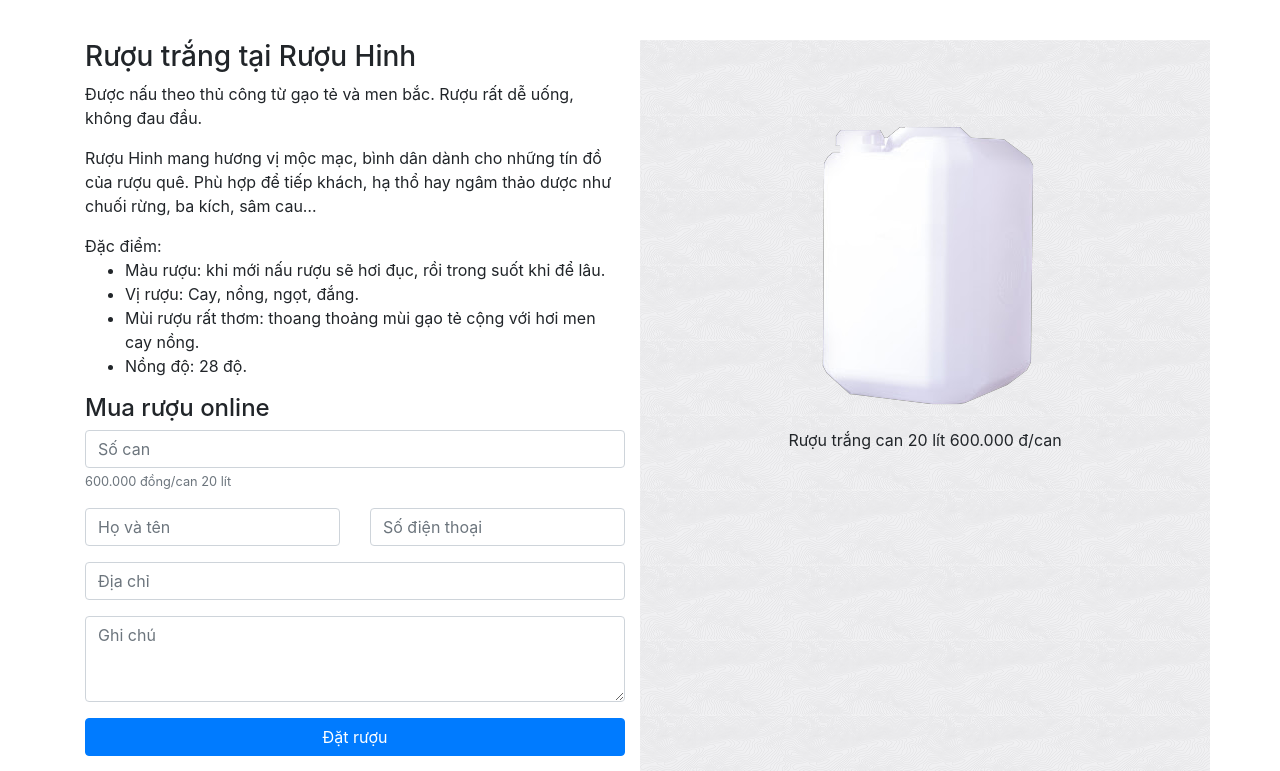
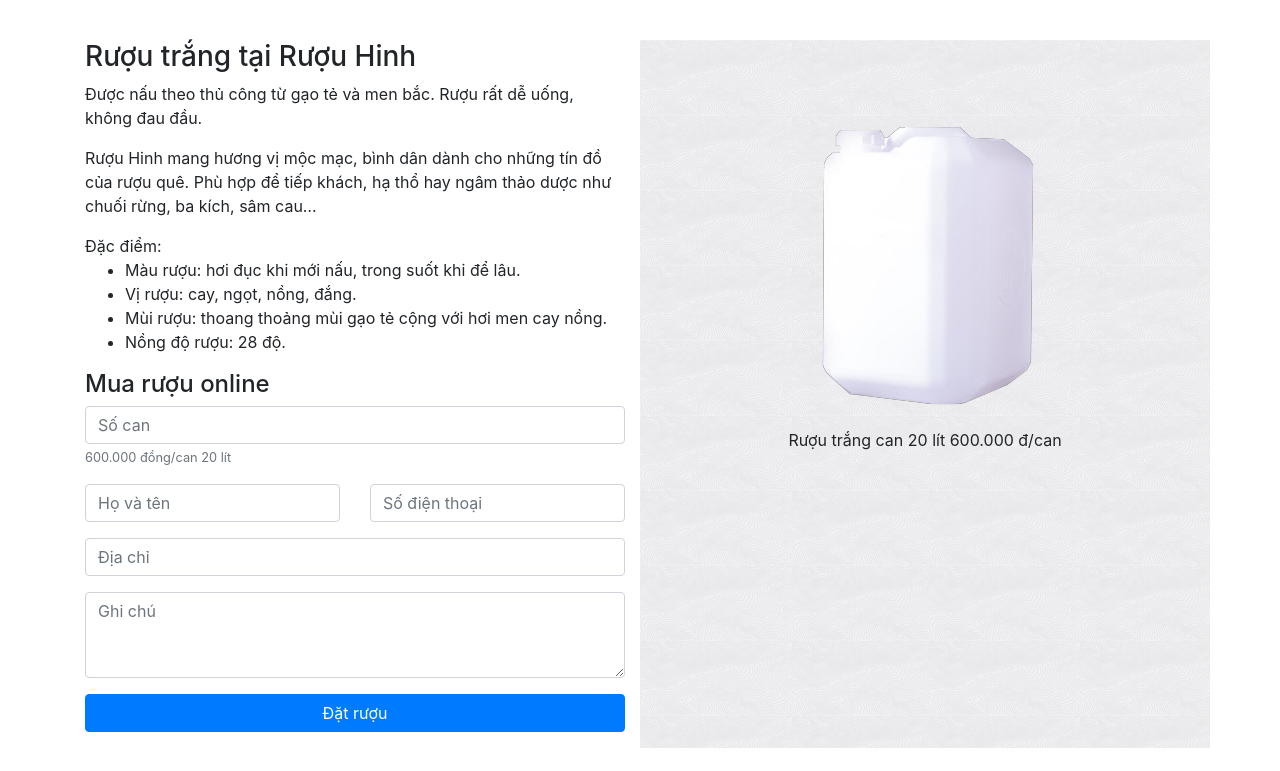
Before and after one commit to canhazn/ruouhinh, a Django app: page / in a window 1280 px wide. Shown: the part 56-827 px from the top of the page. Run offline with Django 3.2, Linux system fonts and the light colour scheme; some libraries are stand-ins or nearby versions.

Commit message:
fix content

```diff
--- a/browser/templates/index.html
+++ b/browser/templates/index.html
@@ -30,10 +30,10 @@
                     khách, hạ thổ hay ngâm thảo dược như chuối rừng, ba kích, sâm cau…</p>
                 <p class="mb-0">Đặc điểm:</p>
                 <ul>
-                    <li>Màu rượu: khi mới nấu rượu sẽ hơi đục, rồi trong suốt khi để lâu.</li>
-                    <li>Vị rượu: Cay, nồng, ngọt, đắng.</li>
-                    <li>Mùi rượu rất thơm: thoang thoảng mùi gạo tẻ cộng với hơi men cay nồng.</li>
-                    <li>Nồng độ: 28 độ.</li>
+                    <li>Màu rượu: hơi đục khi mới nấu, trong suốt khi để lâu.</li>
+                    <li>Vị rượu: cay, ngọt, nồng, đắng.</li>
+                    <li>Mùi rượu: thoang thoảng mùi gạo tẻ cộng với hơi men cay nồng.</li>
+                    <li>Nồng độ rượu: 28 độ.</li>
                 </ul>
 
                 <span id="mua-ruou-online" class="anchor"></span>
```
